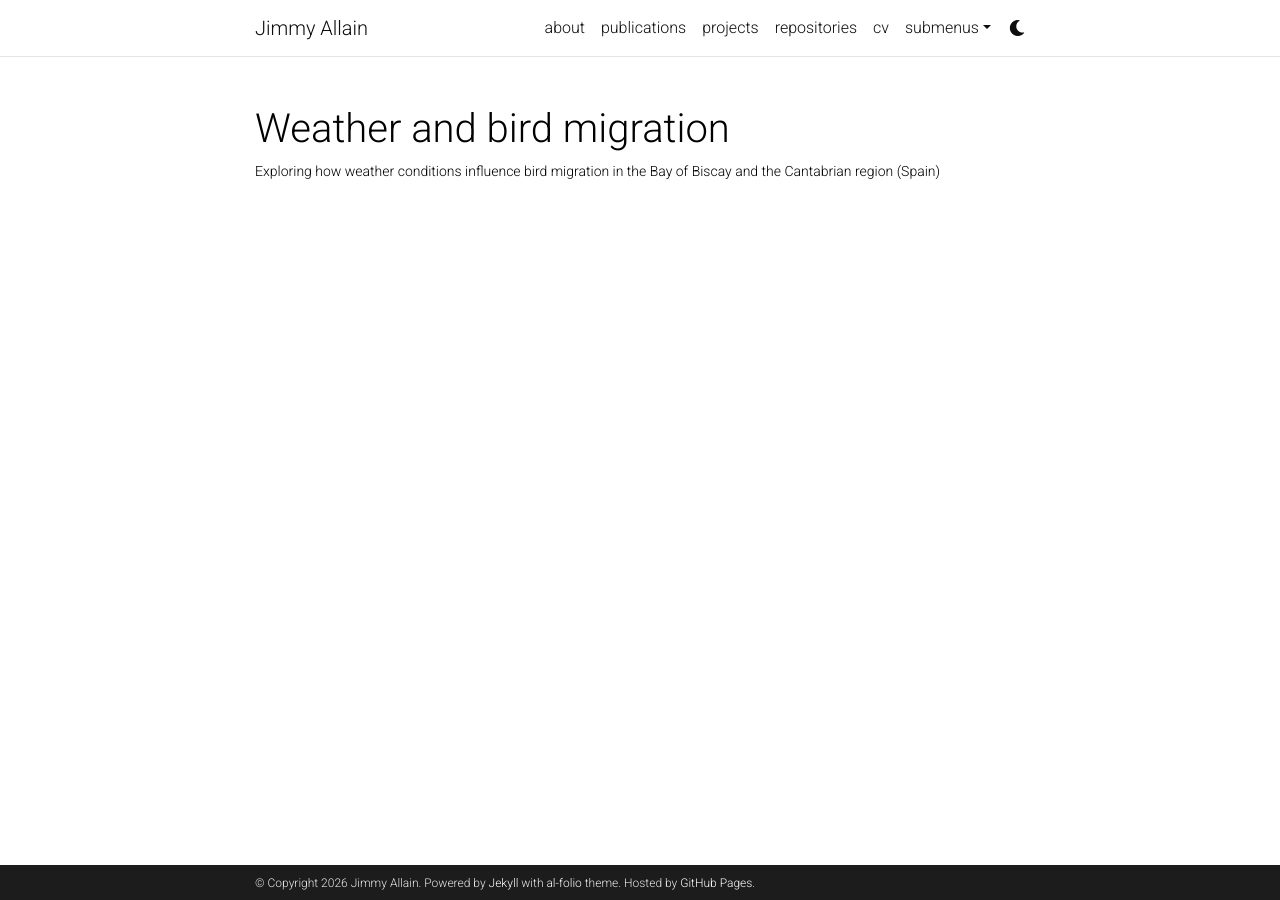
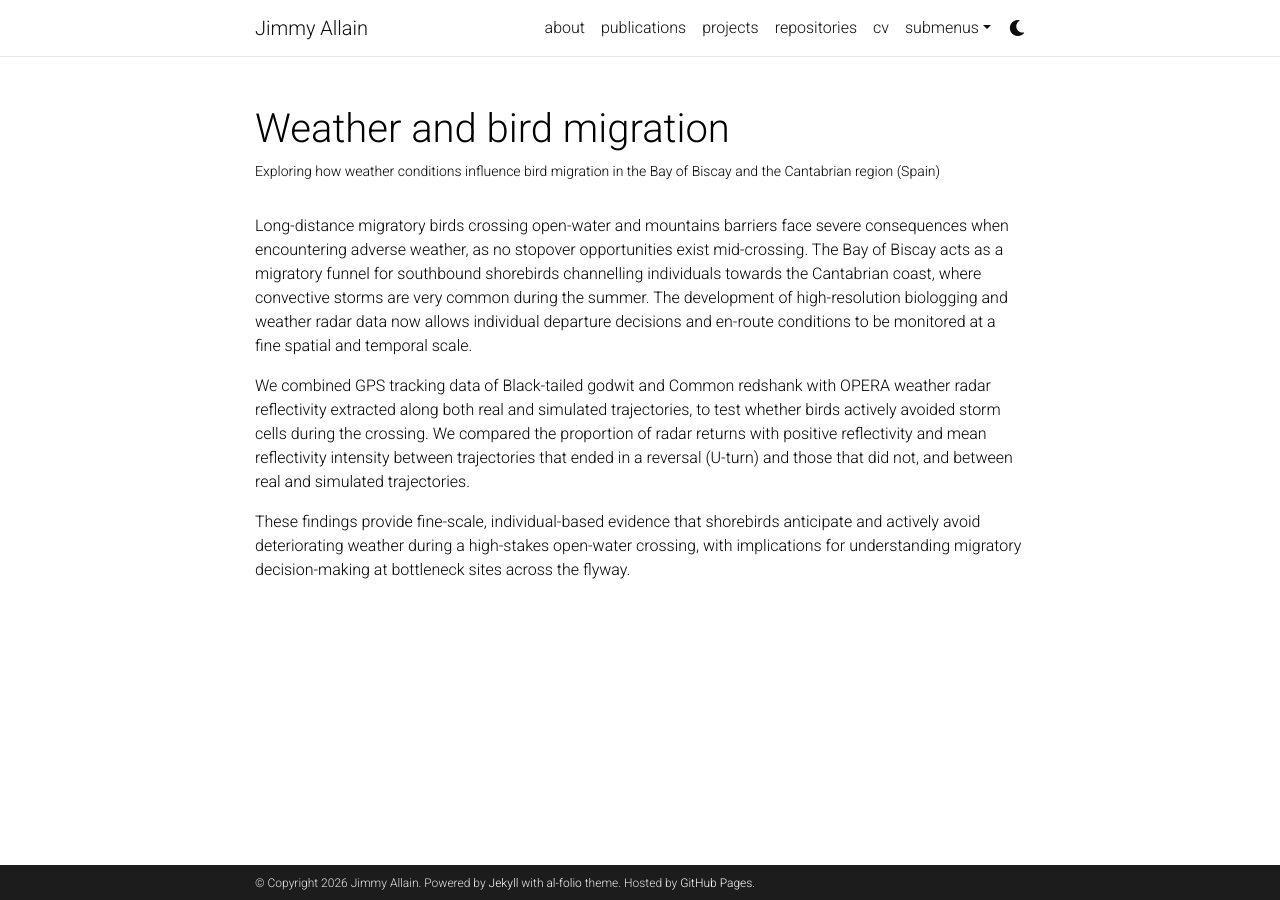
Before and after one commit to jimmyallain/jimmyallain.github.io, a Jekyll site: the page built from _projects/2_project.md, in a window 1280 px wide. Built offline with Jekyll 4.4.1, drawn with Linux system fonts in a browser that asks for light colours; comment, search, counter and statistics services are not loaded; a style sheet for code colours, icons or effects is not loaded.

Commit message:
Update 2_project.md

```diff
--- a/_projects/2_project.md
+++ b/_projects/2_project.md
@@ -6,3 +6,9 @@ img: assets/img/3.jpg
 importance: 2
 category: research
 ---
+
+Long-distance migratory birds crossing open-water and mountains barriers face severe consequences when encountering adverse weather, as no stopover opportunities exist mid-crossing. The Bay of Biscay acts as a migratory funnel for southbound shorebirds channelling individuals towards the Cantabrian coast, where convective storms are very common during the summer. The development of high-resolution biologging and weather radar data now allows individual departure decisions and en-route conditions to be monitored at a fine spatial and temporal scale.
+
+We combined GPS tracking data of Black-tailed godwit and Common redshank with OPERA weather radar reflectivity extracted along both real and simulated trajectories, to test whether birds actively avoided storm cells during the crossing. We compared the proportion of radar returns with positive reflectivity and mean reflectivity intensity between trajectories that ended in a reversal (U-turn) and those that did not, and between real and simulated trajectories.
+
+These findings provide fine-scale, individual-based evidence that shorebirds anticipate and actively avoid deteriorating weather during a high-stakes open-water crossing, with implications for understanding migratory decision-making at bottleneck sites across the flyway.
```
